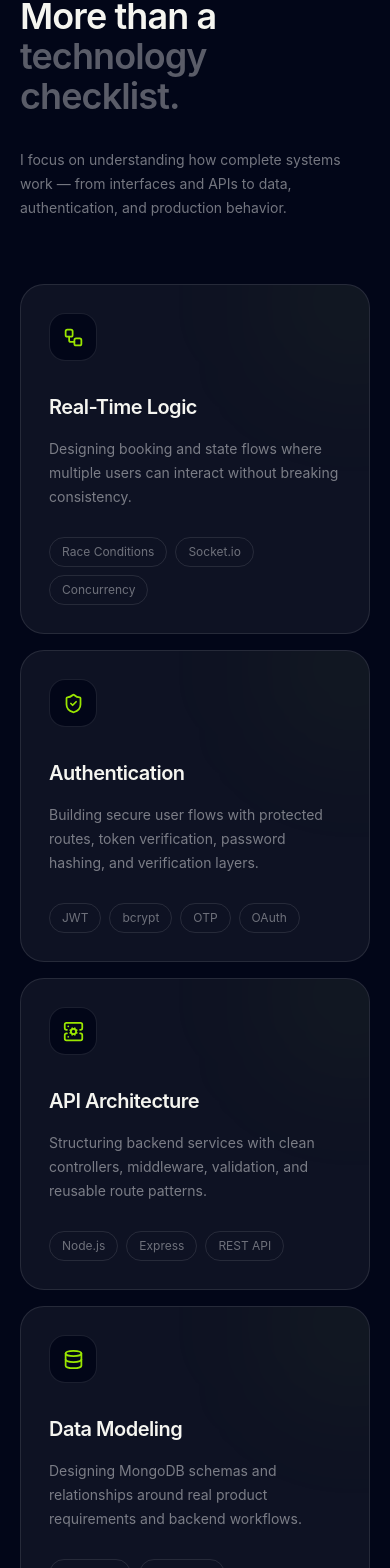
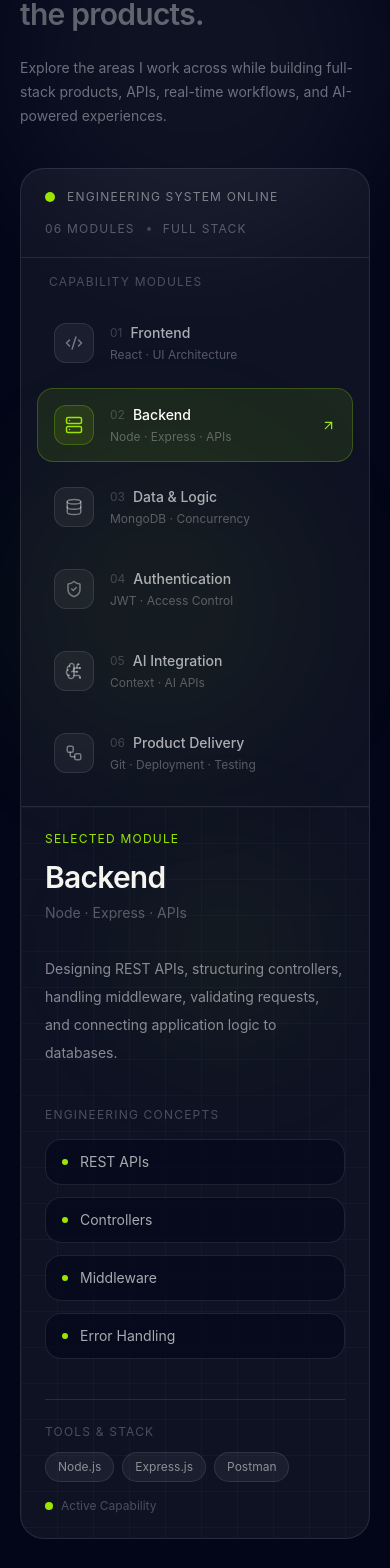
Before and after one commit to vishalgoswami2007/vishal-portfolio, a React (Vite) app: page / in a window 390 px wide. Shown: the part 4598-6166 px from the top of the page. Built offline with nearby package versions, Linux system fonts and the light colour scheme.

Commit message:
feat: redesign skills as engineering control room

```diff
--- a/src/sections/Skills.jsx
+++ b/src/sections/Skills.jsx
@@ -1,192 +1,354 @@
-import { motion } from "framer-motion";
+import { useState } from "react";
+import { motion, AnimatePresence } from "framer-motion";
 import {
-  ServerCog,
+  Code2,
+  Server,
+  Database,
   ShieldCheck,
-  Database,
+  BrainCircuit,
   Workflow,
-  BrainCircuit,
-  Boxes,
+  ArrowUpRight,
 } from "lucide-react";
 
-const engineering = [
+const modules = [
   {
-    icon: Workflow,
-    title: "Real-Time Logic",
+    id: "frontend",
+    title: "Frontend",
+    subtitle: "React · UI Architecture",
+    icon: Code2,
     description:
-      "Designing booking and state flows where multiple users can interact without breaking consistency.",
-    tags: ["Race Conditions", "Socket.io", "Concurrency"],
+      "Building responsive interfaces with reusable components, clean state handling, routing, and product-focused UI structure.",
+    concepts: [
+      "Reusable Components",
+      "State Management",
+      "Responsive UI",
+      "React Router",
+    ],
+    stack: ["React.js", "JavaScript", "Tailwind CSS"],
   },
   {
-    icon: ShieldCheck,
-    title: "Authentication",
+    id: "backend",
+    title: "Backend",
+    subtitle: "Node · Express · APIs",
+    icon: Server,
     description:
-      "Building secure user flows with protected routes, token verification, password hashing, and verification layers.",
-    tags: ["JWT", "bcrypt", "OTP", "OAuth"],
+      "Designing REST APIs, structuring controllers, handling middleware, validating requests, and connecting application logic to databases.",
+    concepts: [
+      "REST APIs",
+      "Controllers",
+      "Middleware",
+      "Error Handling",
+    ],
+    stack: ["Node.js", "Express.js", "Postman"],
   },
   {
-    icon: ServerCog,
-    title: "API Architecture",
+    id: "data",
+    title: "Data & Logic",
+    subtitle: "MongoDB · Concurrency",
+    icon: Database,
     description:
-      "Structuring backend services with clean controllers, middleware, validation, and reusable route patterns.",
-    tags: ["Node.js", "Express", "REST API"],
+      "Working with application data, database models, booking logic, validation, and race-condition-aware workflows.",
+    concepts: [
+      "MongoDB Models",
+      "Mongoose",
+      "Validation",
+      "Concurrency Logic",
+    ],
+    stack: ["MongoDB", "Mongoose", "Redis"],
   },
   {
-    icon: Database,
-    title: "Data Modeling",
+    id: "auth",
+    title: "Authentication",
+    subtitle: "JWT · Access Control",
+    icon: ShieldCheck,
     description:
-      "Designing MongoDB schemas and relationships around real product requirements and backend workflows.",
-    tags: ["MongoDB", "Mongoose", "Schema Design"],
+      "Building secure authentication flows using tokens, protected routes, middleware, user sessions, and role-aware access logic.",
+    concepts: [
+      "JWT",
+      "Protected Routes",
+      "Auth Middleware",
+      "Access Control",
+    ],
+    stack: ["JWT", "Node.js", "Express.js"],
   },
   {
+    id: "ai",
+    title: "AI Integration",
+    subtitle: "Context · AI APIs",
     icon: BrainCircuit,
-    title: "AI Integration",
     description:
-      "Connecting AI APIs into practical product experiences instead of adding AI only as a visual feature.",
-    tags: ["OpenAI", "Gemini", "Context"],
+      "Integrating AI into developer and product workflows using structured context instead of treating AI as a generic chat layer.",
+    concepts: [
+      "AI APIs",
+      "Prompt Context",
+      "Developer Workflows",
+      "Structured Inputs",
+    ],
+    stack: ["Gemini", "OpenAI", "React.js"],
   },
   {
-    icon: Boxes,
-    title: "Product Engineering",
+    id: "delivery",
+    title: "Product Delivery",
+    subtitle: "Git · Deployment · Testing",
+    icon: Workflow,
     description:
-      "Combining frontend UX, backend logic, deployment, debugging, and iteration into complete applications.",
-    tags: ["React", "Tailwind", "Vercel", "Render"],
+      "Taking products from local development to deployed applications while managing version control, testing, debugging, and integrations.",
+    concepts: [
+      "Git Workflow",
+      "Deployment",
+      "Debugging",
+      "API Testing",
+    ],
+    stack: ["Git", "GitHub", "Vercel", "Render"],
   },
 ];
 
-const stack = [
-  "JavaScript",
-  "React.js",
-  "Tailwind CSS",
-  "Node.js",
-  "Express.js",
-  "MongoDB",
-  "Mongoose",
-  "REST APIs",
-  "JWT",
-  "Socket.io",
-  "Git",
-  "GitHub",
-  "Postman",
-  "Cloudinary",
-  "Razorpay",
-  "Redis",
-];
+function Skills() {
+  const [activeId, setActiveId] = useState("backend");
 
-function Skills() {
+  const activeModule = modules.find((module) => module.id === activeId);
+
   return (
     <section
       id="skills"
-      className="relative border-t border-white/10 bg-slate-950 py-24 md:py-32"
+      className="relative overflow-hidden border-t border-white/10 bg-slate-950 py-16 md:py-20"
     >
-      <div className="mx-auto max-w-7xl px-5 md:px-10 lg:px-12">
-        <motion.div
-          initial={{ opacity: 0, y: 30 }}
-          whileInView={{ opacity: 1, y: 0 }}
-          viewport={{ once: true }}
-          transition={{ duration: 0.6 }}
-          className="mb-16 flex flex-col justify-between gap-8 md:mb-20 md:flex-row md:items-end"
-        >
+      {/* Background */}
+      <div className="pointer-events-none absolute left-0 top-1/3 h-80 w-80 rounded-full bg-lime-400/5 blur-3xl" />
+      <div className="pointer-events-none absolute right-0 top-0 h-96 w-96 rounded-full bg-white/5 blur-3xl" />
+
+      <div className="relative mx-auto max-w-7xl px-5 md:px-10 lg:px-12">
+        {/* Heading */}
+        <div className="mb-10 flex flex-col justify-between gap-6 md:mb-12 md:flex-row md:items-end">
           <div>
-            <p className="mb-4 text-xs font-medium uppercase tracking-widest text-lime-400">
+            <p className="mb-3 text-xs font-medium uppercase tracking-widest text-lime-400">
               Engineering
             </p>
 
-            <h2 className="max-w-3xl text-4xl font-semibold tracking-tight sm:text-5xl md:text-6xl">
-              More than a
-              <span className="block text-white/35">technology checklist.</span>
+            <h2 className="max-w-3xl text-3xl font-semibold tracking-tight sm:text-4xl md:text-5xl">
+              The systems behind
+              <span className="block text-white/35">
+                the products.
+              </span>
             </h2>
           </div>
 
-          <p className="max-w-sm text-sm leading-6 text-white/45">
-            I focus on understanding how complete systems work — from
-            interfaces and APIs to data, authentication, and production
-            behavior.
+          <p className="max-w-sm text-sm leading-6 text-white/40">
+            Explore the areas I work across while building full-stack products,
+            APIs, real-time workflows, and AI-powered experiences.
           </p>
-        </motion.div>
+        </div>
 
-        <div className="grid gap-4 md:grid-cols-2 lg:grid-cols-3">
-          {engineering.map((item, index) => {
-            const Icon = item.icon;
+        {/* Main Control Room */}
+        <motion.div
+          initial={{ opacity: 0, y: 25 }}
+          whileInView={{ opacity: 1, y: 0 }}
+          viewport={{ once: true, amount: 0.2 }}
+          transition={{ duration: 0.6 }}
+          className="overflow-hidden rounded-3xl border border-white/10 bg-white/5"
+        >
+          {/* Top Bar */}
+          <div className="flex flex-col gap-4 border-b border-white/10 px-6 py-5 sm:flex-row sm:items-center sm:justify-between">
+            <div className="flex items-center gap-3">
+              <span className="relative flex h-2.5 w-2.5">
+                <span className="absolute inline-flex h-full w-full animate-ping rounded-full bg-lime-400 opacity-30" />
+                <span className="relative inline-flex h-2.5 w-2.5 rounded-full bg-lime-400" />
+              </span>
+
+              <span className="text-xs uppercase tracking-widest text-white/45">
+                Engineering System Online
+              </span>
+            </div>
+
+            <div className="flex items-center gap-3 text-xs uppercase tracking-widest text-white/30">
+              <span>06 Modules</span>
+              <span className="h-1 w-1 rounded-full bg-white/20" />
+              <span>Full Stack</span>
+            </div>
+          </div>
+
+          <div className="grid lg:grid-cols-5">
+            {/* Left Module Selector */}
+            <div className="border-b border-white/10 lg:col-span-2 lg:border-b-0 lg:border-r">
+              <div className="p-4 sm:p-5">
+                <p className="px-3 pb-4 text-xs uppercase tracking-widest text-white/25">
+                  Capability Modules
+                </p>
+
+                <div className="space-y-2">
+                  {modules.map((module, index) => {
+                    const Icon = module.icon;
+                    const isActive = activeId === module.id;
 
                     return (
-              <motion.article
-                key={item.title}
-                initial={{ opacity: 0, y: 30 }}
-                whileInView={{ opacity: 1, y: 0 }}
-                viewport={{ once: true }}
-                transition={{
-                  duration: 0.5,
-                  delay: index * 0.06,
-                }}
-                className="group relative overflow-hidden rounded-3xl border border-white/10 bg-white/5 p-7 transition duration-500 hover:-translate-y-1 hover:border-lime-400/30"
+                      <button
+                        key={module.id}
+                        onClick={() => setActiveId(module.id)}
+                        onMouseEnter={() => setActiveId(module.id)}
+                        className={`group flex w-full items-center justify-between rounded-2xl border px-4 py-4 text-left transition ${
+                          isActive
+                            ? "border-lime-400/25 bg-lime-400/10"
+                            : "border-transparent hover:border-white/10 hover:bg-white/5"
+                        }`}
                       >
-                <div className="absolute -right-16 -top-16 h-40 w-40 rounded-full bg-lime-400/5 blur-3xl transition group-hover:bg-lime-400/10" />
-
-                <div className="relative">
-                  <div className="mb-8 flex h-12 w-12 items-center justify-center rounded-2xl border border-white/10 bg-slate-950">
-                    <Icon
-                      size={21}
-                      className="text-lime-400"
-                    />
+                        <div className="flex items-center gap-4">
+                          <div
+                            className={`flex h-10 w-10 items-center justify-center rounded-xl border transition ${
+                              isActive
+                                ? "border-lime-400/25 bg-lime-400/10 text-lime-400"
+                                : "border-white/10 bg-white/5 text-white/40 group-hover:text-white/70"
+                            }`}
+                          >
+                            <Icon size={18} />
                           </div>
 
-                  <h3 className="text-xl font-semibold tracking-tight">
-                    {item.title}
+                          <div>
+                            <div className="flex items-center gap-2">
+                              <span className="text-xs text-white/20">
+                                0{index + 1}
+                              </span>
+
+                              <p
+                                className={`text-sm font-medium transition ${
+                                  isActive
+                                    ? "text-white"
+                                    : "text-white/65 group-hover:text-white"
+                                }`}
+                              >
+                                {module.title}
+                              </p>
+                            </div>
+
+                            <p className="mt-1 text-xs text-white/30">
+                              {module.subtitle}
+                            </p>
+                          </div>
+                        </div>
+
+                        <ArrowUpRight
+                          size={15}
+                          className={`transition ${
+                            isActive
+                              ? "translate-x-0 text-lime-400 opacity-100"
+                              : "-translate-x-1 text-white/30 opacity-0 group-hover:translate-x-0 group-hover:opacity-100"
+                          }`}
+                        />
+                      </button>
+                    );
+                  })}
+                </div>
+              </div>
+            </div>
+
+            {/* Right Detail Panel */}
+            <div className="relative  min-h-96 lg:col-span-3">
+              <div
+                className="pointer-events-none absolute inset-0 opacity-[0.03]"
+                style={{
+                  backgroundImage: `
+                    linear-gradient(rgba(255,255,255,0.8) 1px, transparent 1px),
+                    linear-gradient(90deg, rgba(255,255,255,0.8) 1px, transparent 1px)
+                  `,
+                  backgroundSize: "36px 36px",
+                }}
+              />
+
+              <div className="pointer-events-none absolute right-10 top-10 h-52 w-52 rounded-full bg-lime-400/5 blur-3xl" />
+
+              <div className="relative h-full p-6 sm:p-8 lg:p-10">
+                <AnimatePresence mode="wait">
+                  <motion.div
+                    key={activeModule.id}
+                    initial={{ opacity: 0, y: 12 }}
+                    animate={{ opacity: 1, y: 0 }}
+                    exit={{ opacity: 0, y: -8 }}
+                    transition={{ duration: 0.22 }}
+                    className="flex h-full flex-col"
+                  >
+                    {/* Module Header */}
+                    <div className="flex items-start justify-between gap-5">
+                      <div>
+                        <p className="text-xs uppercase tracking-widest text-lime-400">
+                          Selected Module
+                        </p>
+
+                        <h3 className="mt-3 text-3xl font-semibold tracking-tight sm:text-4xl">
+                          {activeModule.title}
                         </h3>
 
-                  <p className="mt-4 text-sm leading-6 text-white/45">
-                    {item.description}
+                        <p className="mt-2 text-sm text-white/30">
+                          {activeModule.subtitle}
+                        </p>
+                      </div>
+
+                      <div className="hidden h-14 w-14 items-center justify-center rounded-2xl border border-lime-400/20 bg-lime-400/10 text-lime-400 sm:flex">
+                        {(() => {
+                          const Icon = activeModule.icon;
+                          return <Icon size={24} />;
+                        })()}
+                      </div>
+                    </div>
+
+                    {/* Description */}
+                    <p className="mt-8 max-w-xl text-sm leading-7 text-white/50 sm:text-base">
+                      {activeModule.description}
                     </p>
 
-                  <div className="mt-7 flex flex-wrap gap-2">
-                    {item.tags.map((tag) => (
+                    {/* Concepts */}
+                    <div className="mt-10">
+                      <p className="text-xs uppercase tracking-widest text-white/25">
+                        Engineering Concepts
+                      </p>
+
+                      <div className="mt-4 grid gap-3 sm:grid-cols-2">
+                        {activeModule.concepts.map((concept, index) => (
+                          <motion.div
+                            key={concept}
+                            initial={{ opacity: 0, y: 8 }}
+                            animate={{ opacity: 1, y: 0 }}
+                            transition={{ delay: index * 0.04 }}
+                            className="flex items-center gap-3 rounded-2xl border border-white/10 bg-slate-950/60 px-4 py-3"
+                          >
+                            <span className="h-1.5 w-1.5 rounded-full bg-lime-400" />
+
+                            <span className="text-sm text-white/65">
+                              {concept}
+                            </span>
+                          </motion.div>
+                        ))}
+                      </div>
+                    </div>
+
+                    {/* Stack */}
+                    <div className="mt-auto pt-10">
+                      <div className="border-t border-white/10 pt-6">
+                        <div className="flex flex-col gap-4 sm:flex-row sm:items-center sm:justify-between">
+                          <div>
+                            <p className="text-xs uppercase tracking-widest text-white/25">
+                              Tools & Stack
+                            </p>
+
+                            <div className="mt-3 flex flex-wrap gap-2">
+                              {activeModule.stack.map((tool) => (
                                 <span
-                        key={tag}
-                        className="rounded-full border border-white/10 px-3 py-1.5 text-xs text-white/40"
+                                  key={tool}
+                                  className="rounded-full border border-white/10 bg-white/5 px-3 py-1.5 text-xs text-white/50"
                                 >
-                        {tag}
+                                  {tool}
                                 </span>
                               ))}
                             </div>
                           </div>
-              </motion.article>
-            );
-          })}
+
+                          <div className="flex items-center gap-2 text-xs text-white/25">
+                            <span className="h-2 w-2 rounded-full bg-lime-400" />
+                            Active Capability
                           </div>
-
-        <motion.div
-          initial={{ opacity: 0, y: 30 }}
-          whileInView={{ opacity: 1, y: 0 }}
-          viewport={{ once: true }}
-          transition={{ duration: 0.6 }}
-          className="mt-16 rounded-3xl border border-white/10 bg-white/5 p-7 sm:p-10"
-        >
-          <div className="grid gap-10 lg:grid-cols-3">
-            <div>
-              <p className="text-xs uppercase tracking-widest text-lime-400">
-                Toolkit
-              </p>
-
-              <h3 className="mt-4 text-2xl font-semibold tracking-tight">
-                Technologies I work with.
-              </h3>
-
-              <p className="mt-4 max-w-sm text-sm leading-6 text-white/45">
-                Tools change over time. The important part is understanding
-                when and why to use them.
-              </p>
                         </div>
-
-            <div className="lg:col-span-2">
-              <div className="flex flex-wrap gap-3">
-                {stack.map((technology) => (
-                  <span
-                    key={technology}
-                    className="rounded-full border border-white/10 bg-slate-950/60 px-4 py-2.5 text-sm text-white/60 transition hover:border-lime-400/30 hover:text-white"
-                  >
-                    {technology}
-                  </span>
-                ))}
+                      </div>
+                    </div>
+                  </motion.div>
+                </AnimatePresence>
               </div>
             </div>
           </div>
```
Lines whose indentation alone changed are shown as unchanged.
